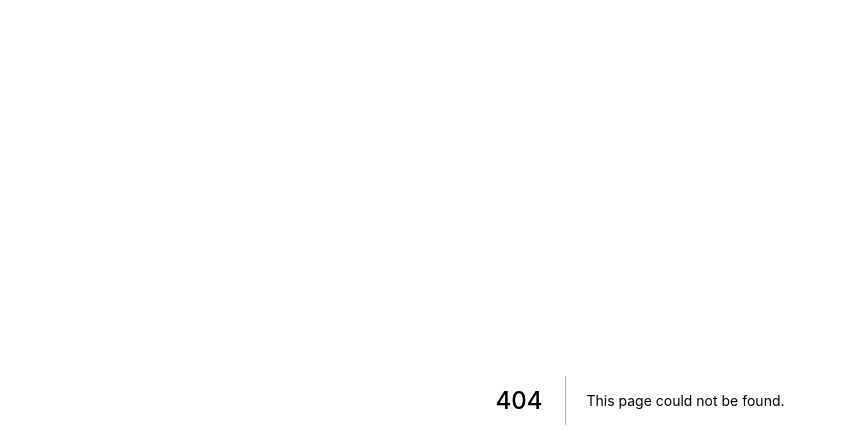
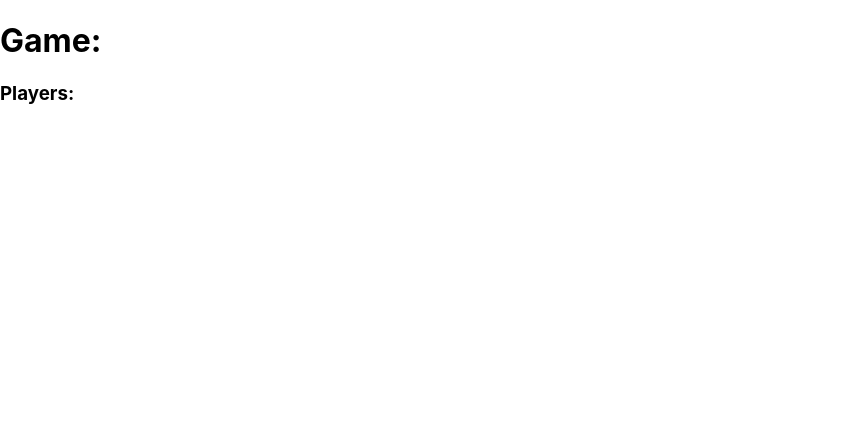
Before and after one commit to Clasc/planning_poker, a Next.js app in the folder planning-poker/: page /game in a window 1280 px wide. Before the commit this address had no page. Shown: the top 448 px of the page, without its empty margins (0-846 px from the left). Built offline with nearby package versions, Linux system fonts and the light colour scheme.

Commit message:
create Use Game for reusing add PlayerList Component show players on game page

```diff
--- /dev/null
+++ b/planning-poker/components/PlayerList.tsx
@@ -0,0 +1,13 @@
+const PlayerList = (props: { players: string[] }) => {
+    const players = props.players?.map(p => <li key={p}> {p} </li>) ?? []
+    return (
+        <div>
+            <h3>Players:</h3>
+            <ul>
+                {players}
+            </ul>
+        </div>
+    )
+}
+
+export default PlayerList;
--- a/planning-poker/lib/api.ts
+++ b/planning-poker/lib/api.ts
@@ -1,3 +1,4 @@
+import { IGameResponse } from "./Types/api";
 
 const makeFetch = (method: string) => {
     return (endpoint: string, body?: unknown) => {
--- /dev/null
+++ b/planning-poker/lib/useGame/useGame.ts
@@ -0,0 +1,23 @@
+import { useEffect, useState } from "react";
+import { api } from "../api";
+import { GameState } from "../GameState/GameState";
+import { IGameResponse } from "../Types/api";
+
+export function useGame(gameId: string) {
+    const [game, setGame] = useState({} as GameState);
+
+    const fetchGame = async (gameId: string) => {
+        const res = await api.get<IGameResponse>("/api/game/" + gameId);
+        if (res) {
+            setGame(res?.game);
+        }
+    }
+
+    useEffect(() => {
+        if (gameId) {
+            fetchGame(gameId);
+        }
+    }, [gameId]);
+
+    return { fetchGame, game, setGame };
+}
--- /dev/null
+++ b/planning-poker/pages/game/index.tsx
@@ -0,0 +1,18 @@
+import { useRouter } from "next/router";
+import PlayerList from "../../components/PlayerList";
+import { useGame } from "../../lib/useGame/useGame";
+
+const Game = () => {
+    const router = useRouter();
+    const { id: gameId } = router.query as { id: string };
+    const { fetchGame, game, setGame } = useGame(gameId);
+
+    return (
+        <div>
+            <h1>Game: {game.name}</h1>
+            <PlayerList players={game.users}></PlayerList>
+        </div>
+    )
+}
+
+export default Game;
```
Also changed, not shown: planning-poker/pages/player/index.tsx (+7 -26 lines).
